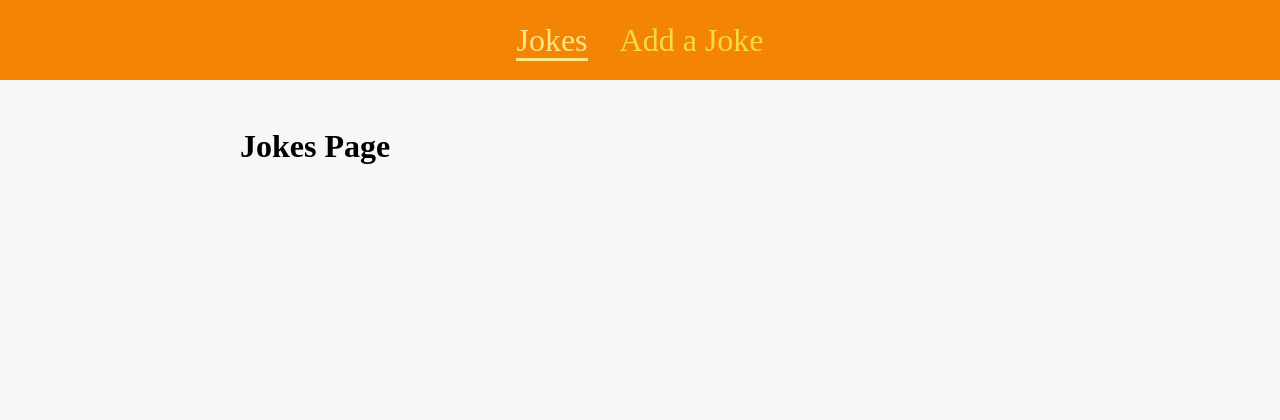
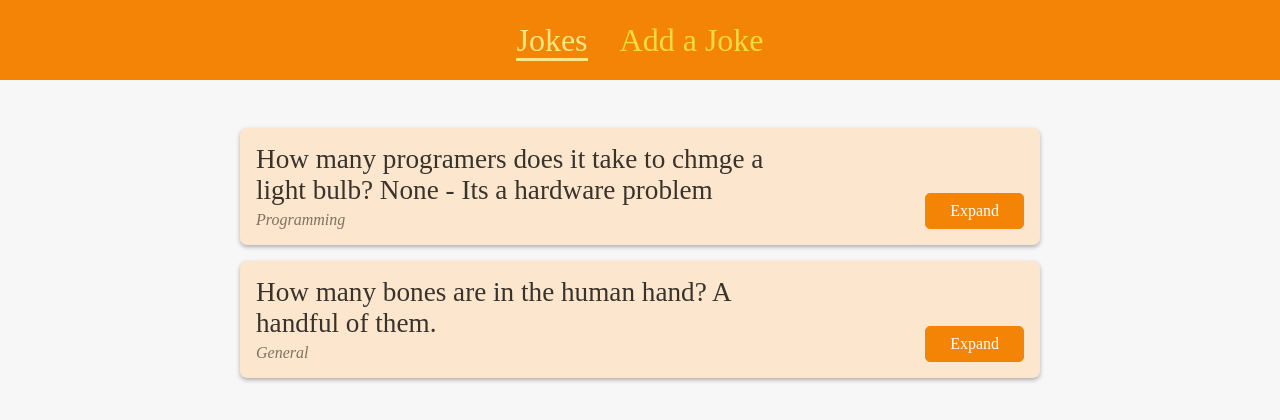
Before and after one commit to Vlad-Kudin/react-router-jokes, a React (Create React App) app: page /jokes in a window 1280 px wide. Shown: the top 420 px of the page. Built offline with nearby package versions, Linux system fonts and the light colour scheme; a web font is replaced by a local one.

Commit message:
added data

```diff
--- a/src/components/jokes/JokeForm.js
+++ b/src/components/jokes/JokeForm.js
@@ -1,6 +1,6 @@
 import { useRef } from 'react';
 
-import Card from '../ui/Card';
+import Card from '../UI/Card';
 import Loader from '../UI/Loader';
 import styles from './JokeForm.module.css';
 
--- a/src/components/pages/AddJoke.js
+++ b/src/components/pages/AddJoke.js
@@ -1,5 +1,9 @@
+// import JokeForm from "../components/joes/JokeForm"
+
+import JokeForm from "../jokes/JokeForm";
+
 const AddJoke = () => {
-  return <h1>Add Joke Page</h1>
+  return <JokeForm />
 };
 
 export default AddJoke;
--- a/src/components/pages/Jokes.js
+++ b/src/components/pages/Jokes.js
@@ -1,5 +1,20 @@
+import JokeList from "../jokes/JokeList"
+
+const DUMMY_JOKES = [
+  {
+    id: 'j1',
+    topic: "Programming",
+    text: 'How many programers does it take to chmge a light bulb? None - Its a hardware problem',
+  },
+  {
+    id: 'j2',
+    topic: "General",
+    text: 'How many bones are in the human hand? A handful of them.',
+  }
+];
+
 const Jokes = () => {
-  return <h1>Jokes Page</h1>
+  return <JokeList jokes={DUMMY_JOKES} />
 };
 
 export default Jokes;
```
